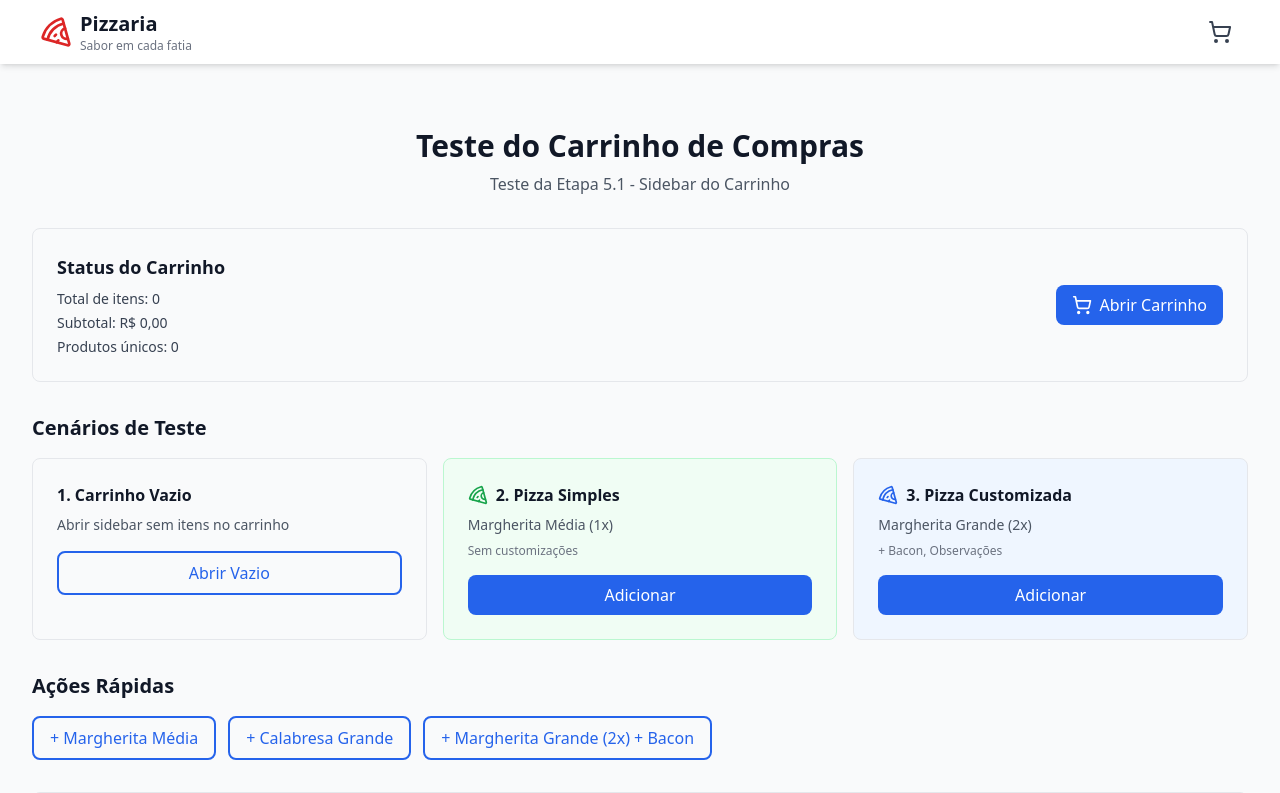
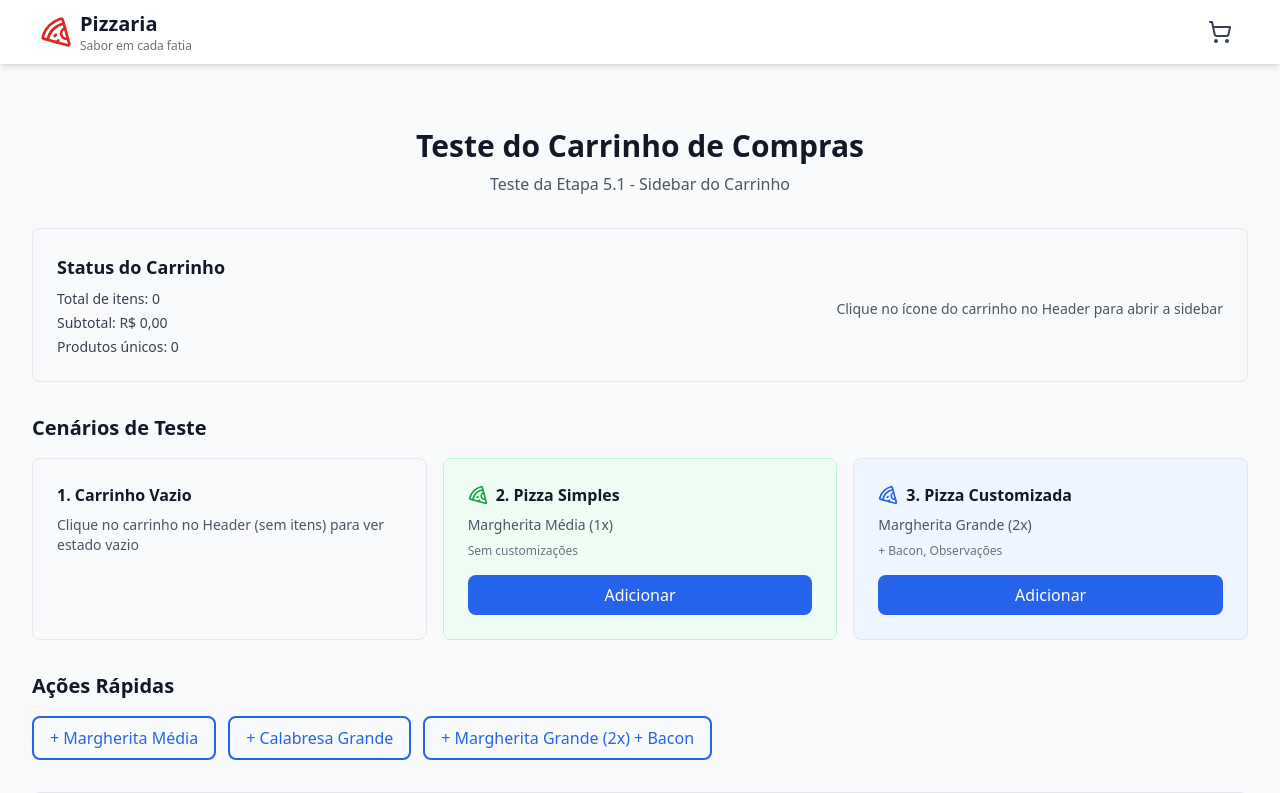
Before and after one commit to fabiofilipe/teste-fastapi, a React (Vite) app in the folder frontend/: page / in a window 1280 px wide. Shown: the top 793 px of the page. Built offline with nearby package versions, Linux system fonts and the light colour scheme.

Commit message:
FP[T5.4]arquivos testados

```diff
--- a/frontend/src/TestCarrinho.tsx
+++ b/frontend/src/TestCarrinho.tsx
@@ -1,13 +1,11 @@
-import React, { useState } from 'react';
-import { ShoppingCart, Pizza } from 'lucide-react';
+import React from 'react';
+import { Pizza } from 'lucide-react';
 import Layout from './components/layout/Layout';
-import CarrinhoSidebar from './components/carrinho/CarrinhoSidebar';
 import Button from './components/common/Button';
 import { useCarrinho } from './contexts/CarrinhoContext';
 import type { Produto, Ingrediente } from './types/cardapio.types';
 
 const TestCarrinho: React.FC = () => {
-  const [isSidebarOpen, setIsSidebarOpen] = useState(false);
   const { adicionarItem, itens, totalItens, subtotal } = useCarrinho();
 
   // Dados mockados para testes
@@ -55,7 +53,6 @@ const TestCarrinho: React.FC = () => {
       ingredientesAdicionados: [],
       ingredientesRemovidos: [],
     });
-    setIsSidebarOpen(true);
   };
 
   const adicionarPizzaComExtras = () => {
@@ -67,7 +64,6 @@ const TestCarrinho: React.FC = () => {
       ingredientesRemovidos: [],
       observacoes: 'Bem assada, por favor',
     });
-    setIsSidebarOpen(true);
   };
 
   const adicionarCalabresa = () => {
@@ -78,7 +74,6 @@ const TestCarrinho: React.FC = () => {
       ingredientesAdicionados: [],
       ingredientesRemovidos: [],
     });
-    setIsSidebarOpen(true);
   };
 
   const formatarPreco = (valor: number) => {
@@ -120,19 +115,9 @@ const TestCarrinho: React.FC = () => {
                 </p>
               </div>
             </div>
-            <Button
-              onClick={() => setIsSidebarOpen(true)}
-              variant="primary"
-              className="flex items-center gap-2"
-            >
-              <ShoppingCart className="w-5 h-5" />
-              Abrir Carrinho
-              {totalItens > 0 && (
-                <span className="px-2 py-0.5 text-xs font-medium bg-white text-primary-600 rounded-full">
-                  {totalItens}
-                </span>
-              )}
-            </Button>
+            <p className="text-sm text-gray-600 mt-2">
+              Clique no ícone do carrinho no Header para abrir a sidebar
+            </p>
           </div>
         </div>
 
@@ -147,16 +132,9 @@ const TestCarrinho: React.FC = () => {
               <h3 className="font-semibold text-gray-900 mb-2">
                 1. Carrinho Vazio
               </h3>
-              <p className="text-sm text-gray-600 mb-4">
-                Abrir sidebar sem itens no carrinho
+              <p className="text-sm text-gray-600">
+                Clique no carrinho no Header (sem itens) para ver estado vazio
               </p>
-              <Button
-                onClick={() => setIsSidebarOpen(true)}
-                variant="outline"
-                className="w-full"
-              >
-                Abrir Vazio
-              </Button>
             </div>
 
             {/* Cenário 2: Pizza Simples */}
@@ -294,12 +272,6 @@ const TestCarrinho: React.FC = () => {
           </ul>
         </div>
       </div>
-
-      {/* CarrinhoSidebar */}
-      <CarrinhoSidebar
-        isOpen={isSidebarOpen}
-        onClose={() => setIsSidebarOpen(false)}
-      />
     </Layout>
   );
 };
--- a/frontend/src/pages/Cardapio.tsx
+++ b/frontend/src/pages/Cardapio.tsx
@@ -5,7 +5,6 @@ import ProdutoCard from '@/components/cardapio/ProdutoCard'
 import Loading from '@/components/common/Loading'
 import ErrorMessage from '@/components/common/ErrorMessage'
 import { useCardapio } from '@/hooks/useCardapio'
-import { useCarrinho } from '@/contexts/CarrinhoContext'
 import type { Produto } from '@/types/cardapio.types'
 
 function Cardapio() {
@@ -13,7 +12,6 @@ function Cardapio() {
   const produtosRef = useRef<HTMLDivElement>(null)
 
   // Hooks
-  const { totalItens } = useCarrinho()
   const { data: cardapioData, isLoading, error, refetch } = useCardapio()
 
   // Scroll suave para a seção de produtos ao trocar categoria
@@ -36,17 +34,10 @@ function Cardapio() {
     alert(`Ver detalhes: ${produto.nome}\n\nModal de customização será implementado no Sprint 4.`)
   }
 
-  // Handler para clicar no carrinho
-  const handleCarrinhoClick = () => {
-    console.log('Abrir carrinho')
-    // TODO: Abrir sidebar do carrinho (Sprint 5)
-    alert(`Carrinho: ${totalItens} itens\n\nSidebar do carrinho será implementado no Sprint 5.`)
-  }
-
   // Loading state
   if (isLoading) {
     return (
-      <Layout cartItemCount={totalItens} onCartClick={handleCarrinhoClick}>
+      <Layout>
         <Loading fullScreen size="lg" text="Carregando cardápio..." />
       </Layout>
     )
@@ -55,7 +46,7 @@ function Cardapio() {
   // Error state
   if (error) {
     return (
-      <Layout cartItemCount={totalItens} onCartClick={handleCarrinhoClick}>
+      <Layout>
         <ErrorMessage
           variant="fullScreen"
           title="Erro ao carregar cardápio"
@@ -69,7 +60,7 @@ function Cardapio() {
   // Sem dados
   if (!cardapioData?.categorias || cardapioData.categorias.length === 0) {
     return (
-      <Layout cartItemCount={totalItens} onCartClick={handleCarrinhoClick}>
+      <Layout>
         <div className="flex items-center justify-center min-h-[60vh]">
           <div className="text-center">
             <h2 className="text-2xl font-semibold text-gray-900 mb-2">
@@ -104,11 +95,7 @@ function Cardapio() {
   const produtosFiltrados = produtosExibidos
 
   return (
-    <Layout
-      cartItemCount={totalItens}
-      onCartClick={handleCarrinhoClick}
-      maxWidth="7xl"
-    >
+    <Layout maxWidth="7xl">
       <div className="py-6 space-y-6">
         {/* Header da página */}
         <div className="text-center space-y-2">
```
